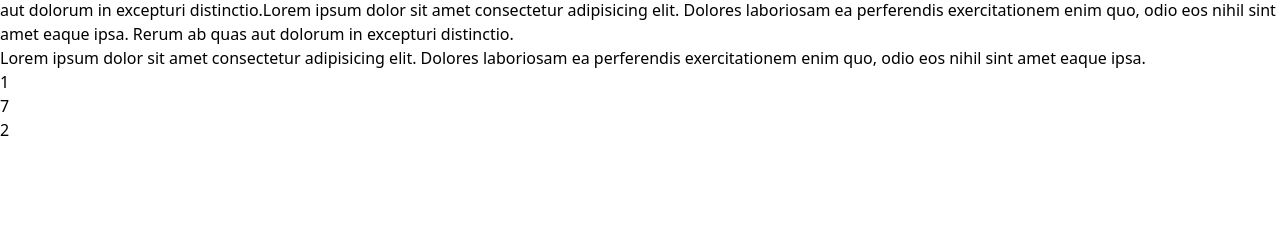
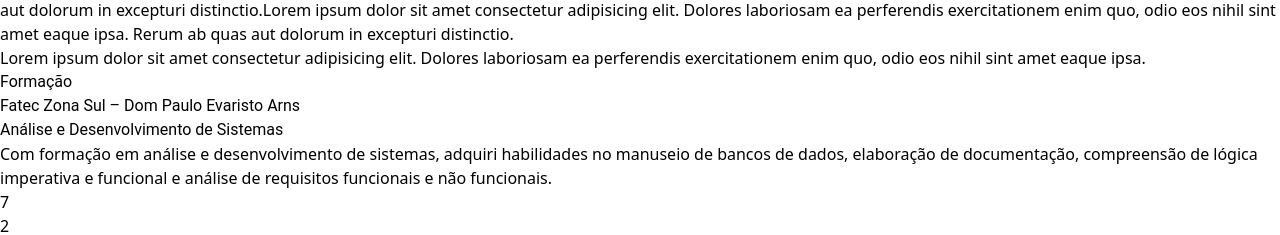
Before and after one commit to matheus-peixoto/Resume, a Next.js app: page / in a window 1280 px wide. Shown: the part 914-1149 px from the top of the page. Before the commit the page ends 1056 px from the top, so only its background shows below. Built offline with nearby package versions, Linux system fonts and the light colour scheme.

Commit message:
feat: education section

```diff
--- a/src/app/page.tsx
+++ b/src/app/page.tsx
@@ -1,6 +1,6 @@
 import type { Metadata } from "next";
 import { RESUME } from "@/data/Resume";
-import { GeneralInfo, WorkExperience, About } from "./section";
+import { GeneralInfo, WorkExperience, About, Education } from "./section";
 
 export const metadata: Metadata = {
   title: RESUME.name + ' - Currículo',
@@ -14,11 +14,7 @@
         <GeneralInfo />
         <About />
         <WorkExperience />
-        <section>
-          {/* Education section */}
-          {RESUME.educations.length}
-        </section>
-
+        <Education />
         <section>
           {/* Skill section */}
           {RESUME.skills.length}
--- /dev/null
+++ b/src/app/section/education.tsx
@@ -0,0 +1,24 @@
+import { RESUME } from "@/data/Resume";
+
+export function Education() {
+    return (
+        <section>
+            <div className="mb-2">
+                <h2 className="text-xl font-bold text-black">Formação</h2>
+            </div>
+            {
+                RESUME.educations.map((education, index) => (
+                    <div key={index} className="mt-2">
+                        <div className="mb-1">
+                            <h3 className="font-semibold text-black">{education.school}</h3>
+                        </div>
+                        <div className="mb-2">
+                            <h4 className="font-mono text-sm text-black leading-none print:text-[12px]">{education.degree}</h4>
+                        </div>
+                        <p className="text-xs">{education.descriptionParagraphs[0]}</p>
+                    </div>
+                ))
+            }
+        </section>
+    );
+}
--- a/src/app/section/index.ts
+++ b/src/app/section/index.ts
@@ -1,5 +1,11 @@
 import { GeneralInfo } from "./generalInfo";
 import { About } from "./about";
 import { WorkExperience } from "./workExperience";
+import { Education } from "./education";
 
-export { GeneralInfo, About, WorkExperience };
+export {
+    GeneralInfo,
+    About,
+    WorkExperience,
+    Education
+};
--- a/src/data/Resume.ts
+++ b/src/data/Resume.ts
@@ -30,11 +30,14 @@
   },
   educations: [
     {
-      school: "Fictional University",
-      degree: "Bachelor's Degree in Computer Science",
-      start: "2010",
-      end: "2014",
-    },
+      school: "Fatec Zona Sul – Dom Paulo Evaristo Arns",
+      degree: "Análise e Desenvolvimento de Sistemas",
+      descriptionParagraphs: [
+        "Com formação em análise e desenvolvimento de sistemas, adquiri habilidades no manuseio de bancos de dados, elaboração de documentação, compreensão de lógica imperativa e funcional e análise de requisitos funcionais e não funcionais."
+      ],
+      start: "2019",
+      end: "2022",
+    }
   ],
   jobs: [
     {
```
